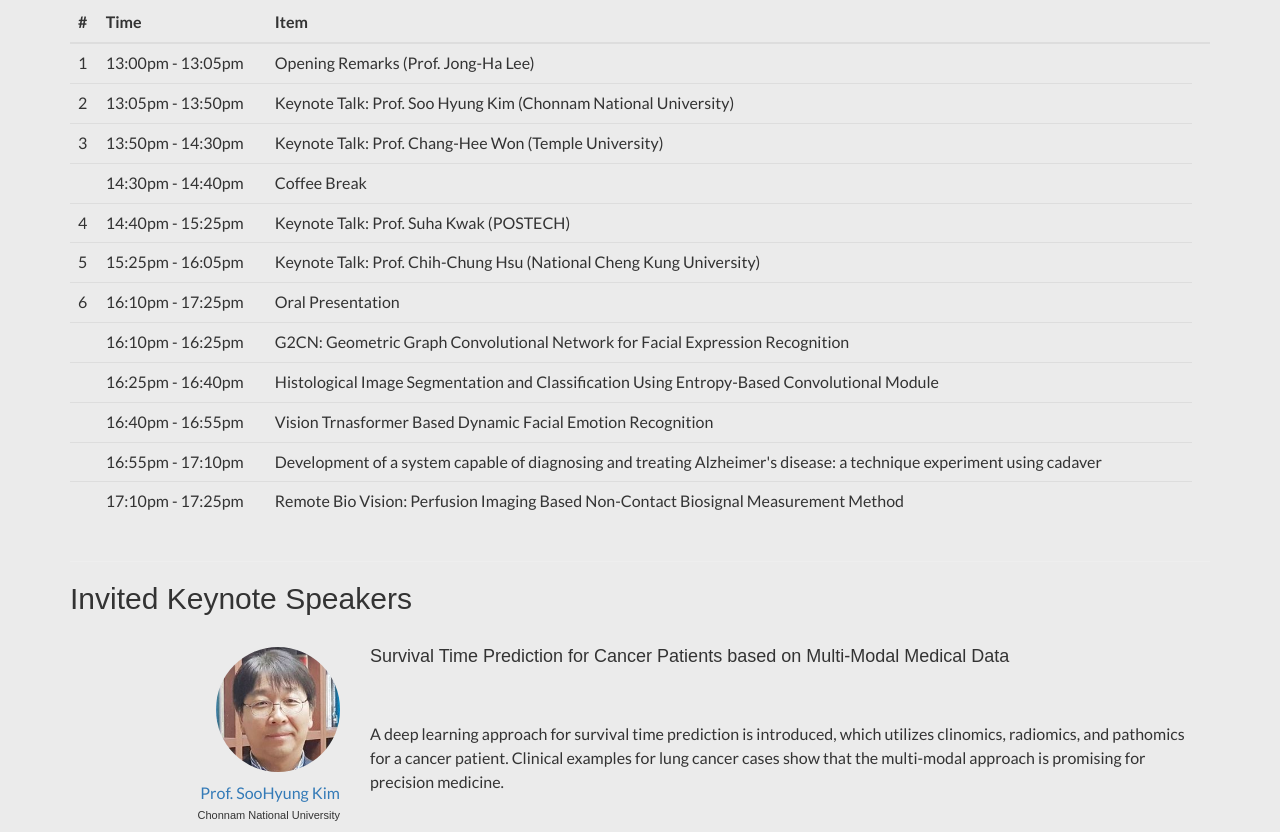
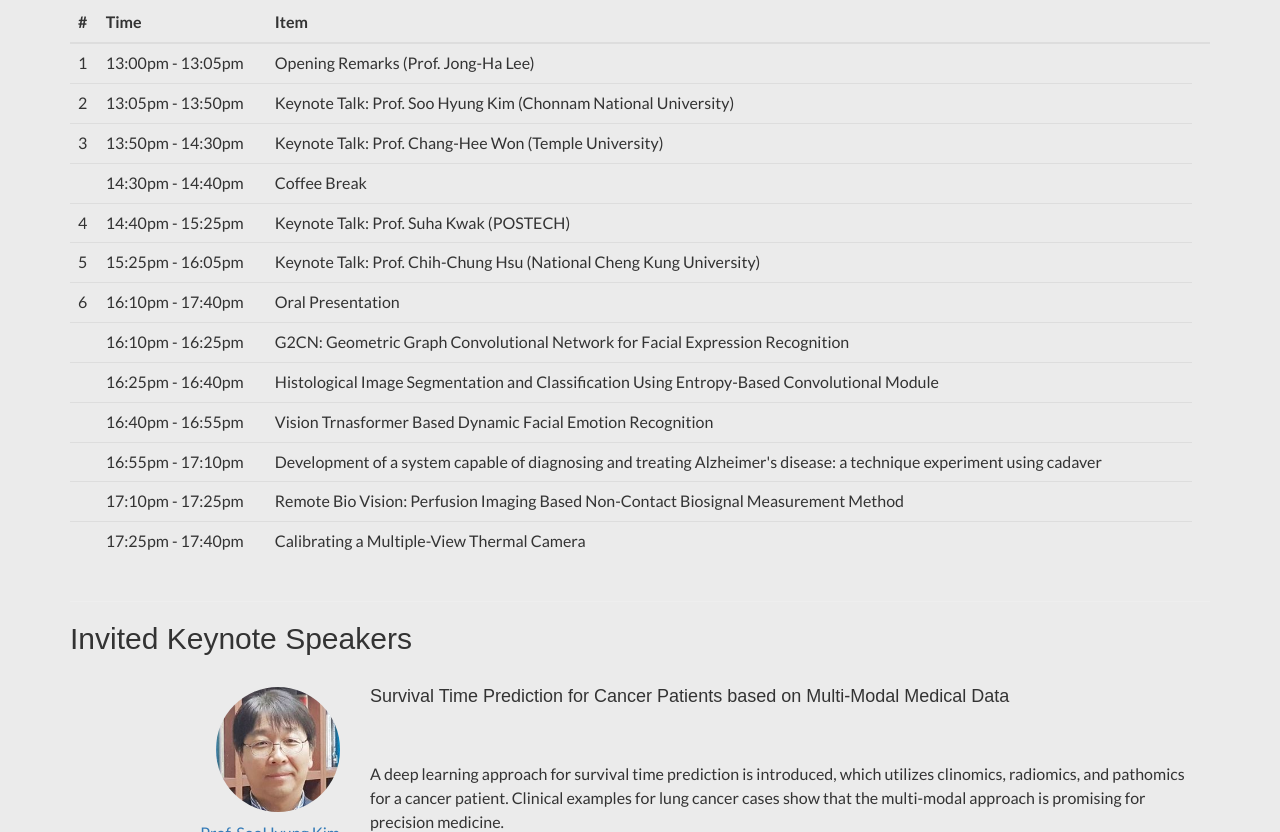
Before and after one commit to ai-in-real/ai-in-real.github.io, a plain HTML site: page index.html in a window 1280 px wide. Shown: the part 1502-2334 px from the top of the page. Drawn offline with Linux system fonts and the light colour scheme; a web font is replaced by a local one.

Commit message:
Update index.html

```diff
--- a/index.html
+++ b/index.html
@@ -99,7 +99,7 @@
                 </center>
                 <br>
                 <center>
-                    Friday November 12 2021, 13:00pm - 17:30pm
+                    Friday November 12 2021, 13:00pm - 17:40pm
                 </center>
                 <center>
                     Location: <b>ICC Jeju, Samda Hall</b>
@@ -262,7 +262,7 @@
                 </tr>
                 <tr>
                     <td>6</td>
-                    <td>16:10pm - 17:25pm</td>
+                    <td>16:10pm - 17:40pm</td>
                     <td>Oral Presentation</td>
                 </tr>
 		<tr>
@@ -291,6 +291,11 @@
                     <td></td>
                     <td>17:10pm - 17:25pm</td>
                     <td>Remote Bio Vision: Perfusion Imaging Based Non-Contact Biosignal Measurement Method</td>
+                </tr>
+		<tr>
+                    <td></td>
+                    <td>17:25pm - 17:40pm</td>
+                    <td>Calibrating a Multiple-View Thermal Camera</td>
                 </tr>
                 </tbody>
             </table>
```
